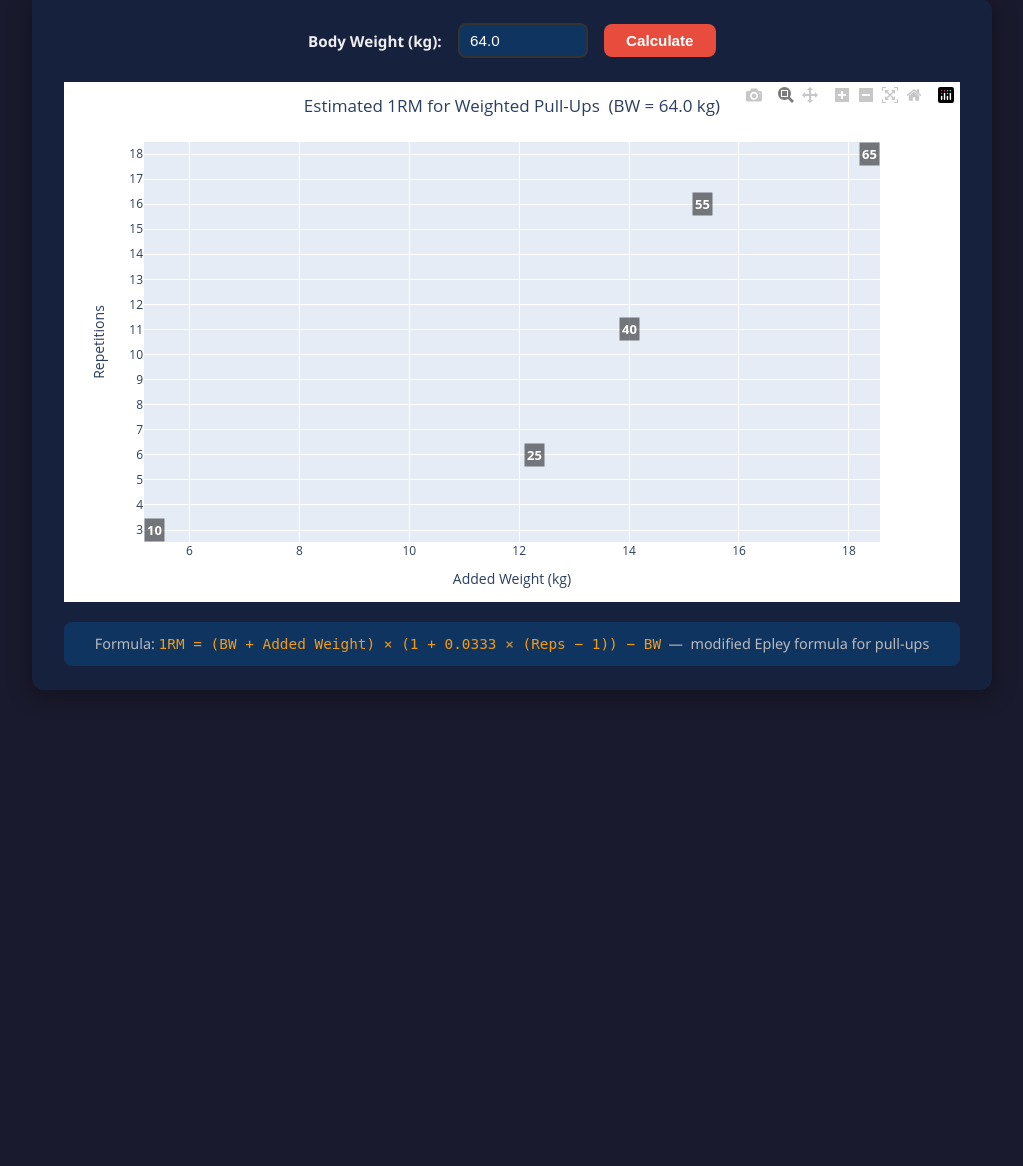
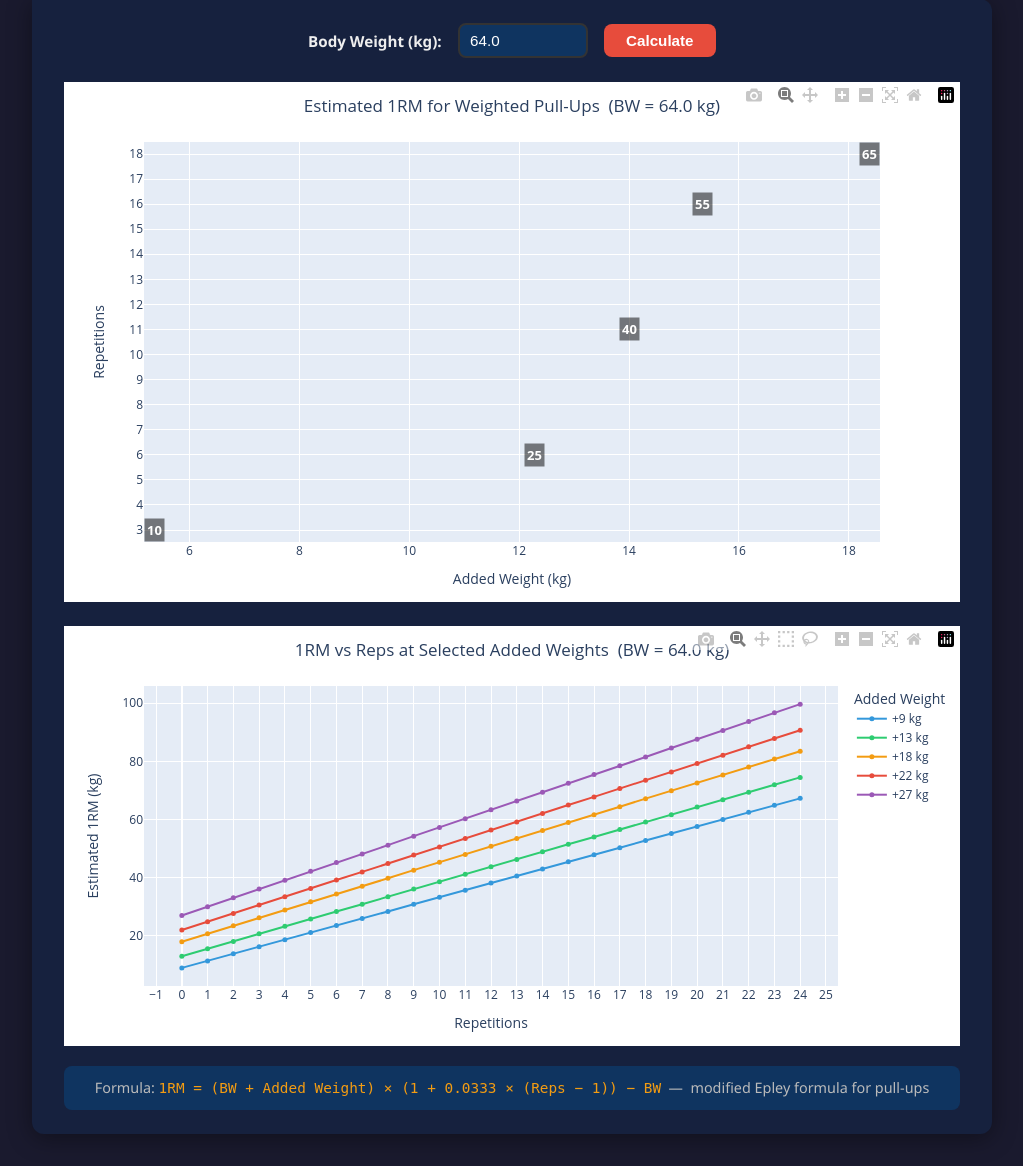
Before and after one commit to jameshclegg/pullup-calculator, a Flask app: page / in a window 1280 px wide. Shown: the part 170-1336 px from the top of the page, without its empty margins (128-1151 px from the left). Before the commit the page ends 860 px from the top, so only its background shows below. Run offline with Flask 3, Linux system fonts and the light colour scheme; some libraries are stand-ins or nearby versions.

Commit message:
Add 1RM vs reps line chart for selected added weights
New chart below the heatmap on the calculator tab showing 1RM (y)
vs reps (x) with lines at +9, +13, +18, +22, and +27 kg.

Co-authored-by: Copilot <223556219+Copilot@users.noreply.github.com>

```diff
--- a/app.py
+++ b/app.py
@@ -115,9 +115,46 @@ def build_heatmap(bodyweight: float) -> str:
     return json.dumps(fig, cls=plotly.utils.PlotlyJSONEncoder)
 
 
-# ---------------------------------------------------------------------------
-# Timeline chart builder
-# ---------------------------------------------------------------------------
+LINE_CHART_WEIGHTS = [9, 13, 18, 22, 27]
+WEIGHT_COLORS = ["#3498db", "#2ecc71", "#f39c12", "#e74c3c", "#9b59b6"]
+
+
+def build_line_chart(bodyweight: float) -> str:
+    """Build a line chart of 1RM vs reps for specific added weights."""
+    _, reps, _ = compute_1rm_grid(bodyweight)
+
+    fig = go.Figure()
+    for weight, color in zip(LINE_CHART_WEIGHTS, WEIGHT_COLORS):
+        rm_values = [
+            round(compute_1rm(bodyweight, weight, int(r)), 1) for r in reps
+        ]
+        fig.add_trace(
+            go.Scatter(
+                x=reps, y=rm_values, mode="lines+markers",
+                name=f"+{weight} kg",
+                line=dict(color=color, width=2),
+                marker=dict(size=5),
+                hovertemplate=(
+                    f"+{weight} kg<br>"
+                    "Reps: %{x}<br>"
+                    "1RM: %{y:.1f} kg<extra></extra>"
+                ),
+            )
+        )
+
+    fig.update_layout(
+        title=dict(
+            text=f"1RM vs Reps at Selected Added Weights  (BW = {bodyweight} kg)",
+            x=0.5,
+        ),
+        xaxis=dict(title="Repetitions", dtick=1),
+        yaxis=dict(title="Estimated 1RM (kg)"),
+        height=420,
+        margin=dict(t=60, b=60),
+        legend=dict(title="Added Weight"),
+    )
+
+    return json.dumps(fig, cls=plotly.utils.PlotlyJSONEncoder)
 
 def build_timeline_charts(entries: list[dict]) -> str | None:
     """Build a two-subplot timeline chart (1RM and unweighted reps vs date)."""
@@ -185,18 +222,21 @@ def index():
     default_bw = 64.0
     bodyweight = default_bw
     plot_json = build_heatmap(default_bw)
+    line_json = build_line_chart(default_bw)
 
     if request.method == "POST":
         try:
             bodyweight = float(request.form.get("bodyweight", ""))
             plot_json = build_heatmap(bodyweight)
+            line_json = build_line_chart(bodyweight)
         except (ValueError, TypeError):
             bodyweight = default_bw
             plot_json = build_heatmap(default_bw)
+            line_json = build_line_chart(default_bw)
 
     return render_template(
         "index.html", tab="calculator",
-        bodyweight=bodyweight, plot_json=plot_json,
+        bodyweight=bodyweight, plot_json=plot_json, line_json=line_json,
     )
 
 
--- a/templates/index.html
+++ b/templates/index.html
@@ -95,6 +95,15 @@
       {% endif %}
     </div>
 
+    <div id="line-chart" class="chart">
+      {% if line_json %}
+      <script>
+        var lineData = {{ line_json | safe }};
+        Plotly.newPlot('line-chart', lineData.data, lineData.layout, {responsive: true});
+      </script>
+      {% endif %}
+    </div>
+
     <div class="formula">
       Formula: <code>1RM = (BW + Added Weight) &times; (1 + 0.0333 &times; (Reps &minus; 1)) &minus; BW</code>
       &nbsp;&mdash;&nbsp; modified Epley formula for pull-ups
```
